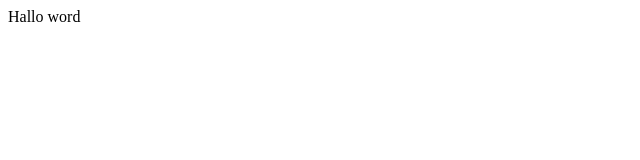
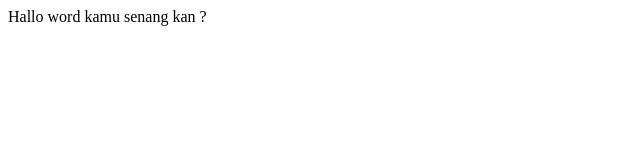
Before and after one commit to Wafaabdullah4/Pelet-Magot-Landing-Page, a plain HTML site: page index.html in a window 1280 px wide. Shown: the whole page, without its empty margins (0-640 px from the left). Drawn offline with Linux system fonts and the light colour scheme.

Commit message:
commit kedua

```diff
--- a/index.html
+++ b/index.html
@@ -7,5 +7,6 @@
 </head>
 <body>
     Hallo word
+    kamu senang kan ?
 </body>
 </html>
```
